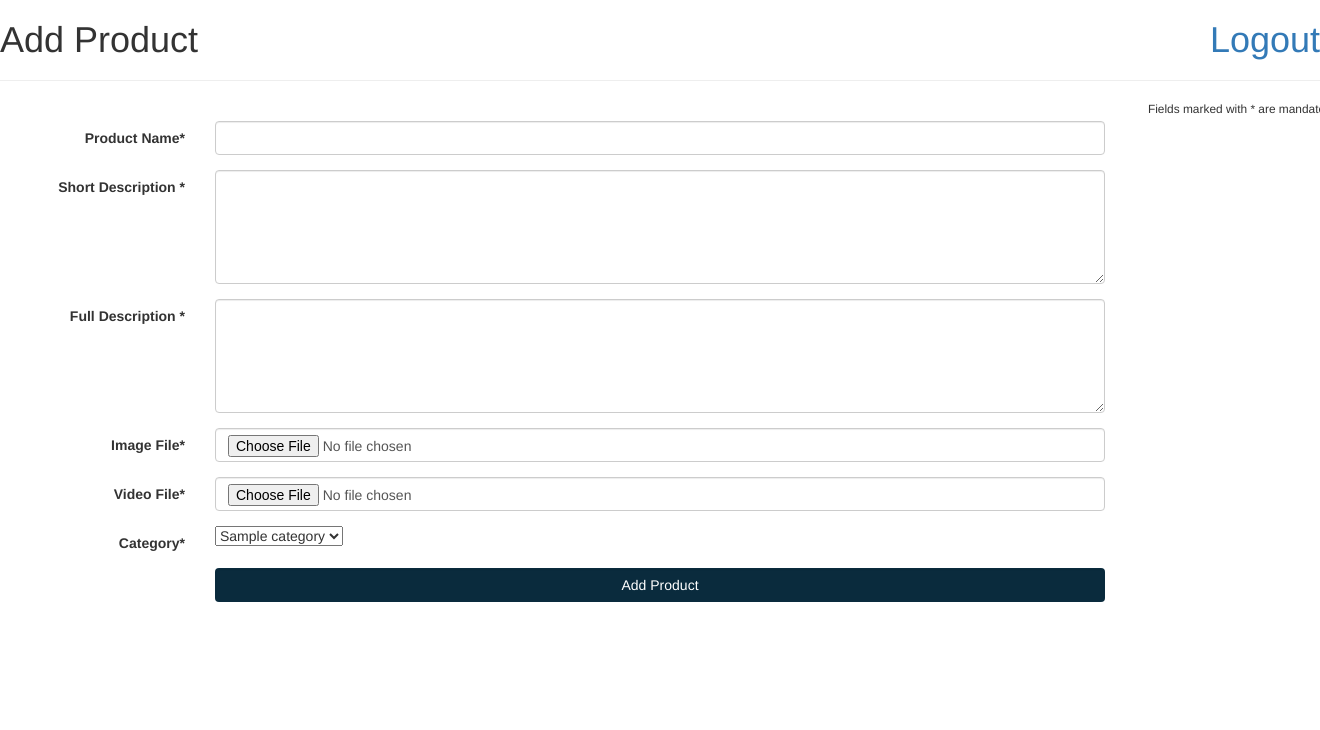
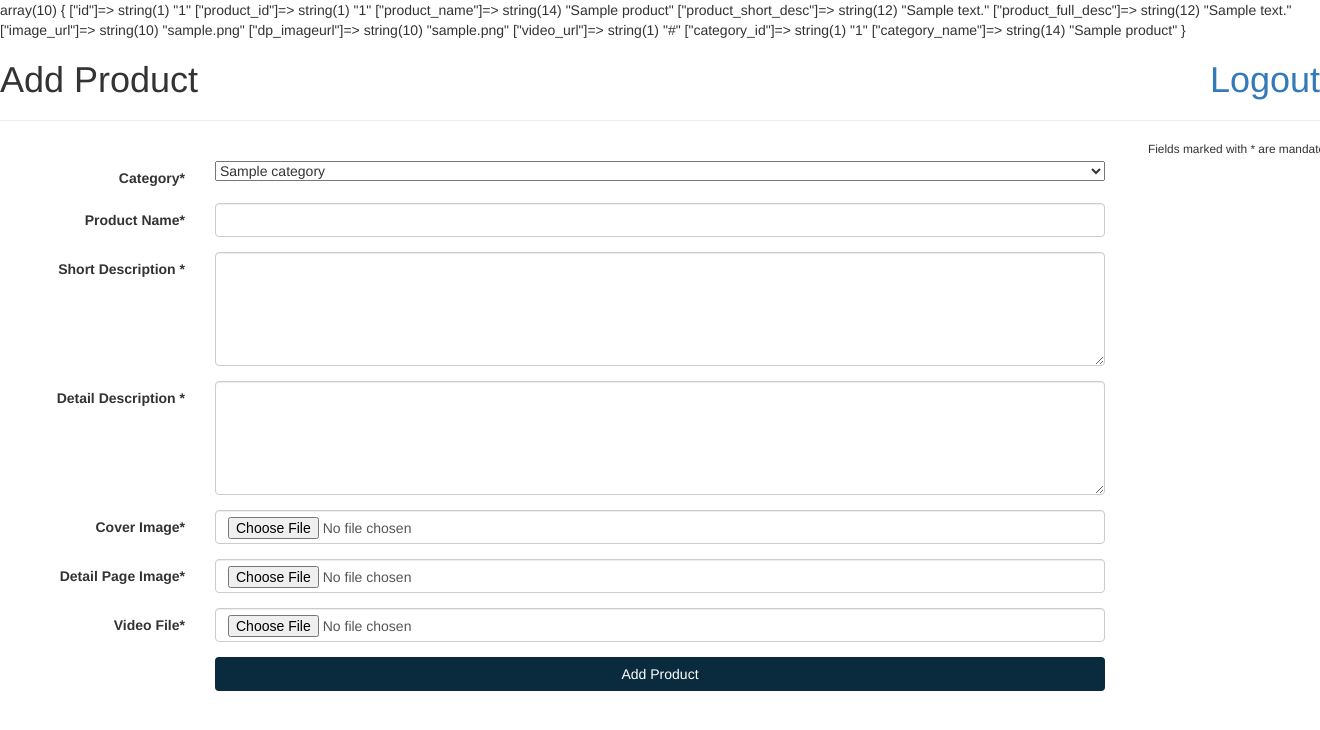
Before and after one commit to elanthirayan/sanaProject, a PHP site: page /add_product.php in a window 1320 px wide; the page is wider, and only the part inside the window is pictured. Shown: the top 730 px of that part. Run offline with PHP 8.4, Linux system fonts and the light colour scheme; the visitor is signed in with stand-in values (Sample User, id 1); tables that the repository leaves empty or names only in its code hold one stand-in row (values such as "Sample post").

Commit message:
add product

```diff
--- a/add_product.php
+++ b/add_product.php
@@ -4,13 +4,23 @@
 	if($_SESSION['userLogin'] != 'LoggedIn'){
 		header('Location: login.php');
 	}
+	 if (!$link = mysqli_connect('localhost:3306', 'root', '','project')) {
+				echo 'Could not connect to mysql';
+			}
+			$sql    = "select * from tbl_product;";
+			$result = mysqli_query($link,$sql);
+			$row=mysqli_fetch_assoc($result);
+			var_dump($row);
+	if(isset($_POST['add_product'])){
+		if ($_SERVER["REQUEST_METHOD"] == "POST") {
+		  $product_name = $_POST["product_name"];
+		  $short_description = $_POST["short_description"];
+		  $category = $_POST["category"];
+		  $full_description = $_POST["full_description"];
+		  $imageUrl = '';
+		  $videoUrl = '';
+		  $dp_imageUrl = '';
 		  if(isset($_FILES['image'])){
-		  $headLine = $description = $imageLink = "";
-
-		if ($_SERVER["REQUEST_METHOD"] == "POST") {
-		  $headLine = $_POST["name_headLine"];
-		  $description = $_POST["description"];
-		}
 			   $errors= array();
 			  $file_name = $_FILES['image']['name'];
 			  $file_size =$_FILES['image']['size'];
@@ -18,39 +28,86 @@
 			  $file_type=$_FILES['image']['type'];
 			  $img_name = explode('.',$_FILES['image']['name']);
 			  $file_ext=strtolower(end($img_name));
-
 			  $expensions= array("jpeg","jpg","png");
 
 			  if(in_array($file_ext,$expensions)=== false){
 				 $errors[]="extension not allowed, please choose a JPEG or PNG file.";
 			  }
 
-      if($file_size > 2097152){
+			  if($file_size > 20097152){
 				 $errors[]='File size must be excately 2 MB';
 			  }
 			  if(empty($errors)==true){
 				 move_uploaded_file($file_tmp,"images/".$file_name);
-			$i=0;
-			if (!$link = mysqli_connect('localhost:3306', 'root', '','product')) {
+				 $imageUrl = $file_name;
+			  }else{
+				  echo "Image Not Uploaded";
+			  }
+		  }
+		  if(isset($_FILES['dp_image'])){
+			   $errors= array();
+			  $file_name = $_FILES['dp_image']['name'];
+			  $file_size =$_FILES['dp_image']['size'];
+			  $file_tmp =$_FILES['dp_image']['tmp_name'];
+			  $file_type=$_FILES['dp_image']['type'];
+			  $img_name = explode('.',$_FILES['dp_image']['name']);
+			  $file_ext=strtolower(end($img_name));
+			  $expensions= array("jpeg","jpg","png");
+
+			  if(in_array($file_ext,$expensions)=== false){
+				 $errors[]="extension not allowed, please choose a JPEG or PNG file.";
+			  }
+
+			  if($file_size > 20097152){
+				 $errors[]='File size must be excately 20 MB';
+			  }
+			  if(empty($errors)==true){
+				 move_uploaded_file($file_tmp,"images/".$file_name);
+				 $dp_imageUrl = $file_name;
+			  }else{
+				  echo "Image Not Uploaded";
+			  }
+		  }
+		  if(isset($_FILES['video'])){
+			   $errors= array();
+			  $file_name = $_FILES['video']['name'];
+			  $file_size =$_FILES['video']['size'];
+			  $file_tmp =$_FILES['video']['tmp_name'];
+			  $file_type=$_FILES['video']['type'];
+			  $img_name = explode('.',$_FILES['video']['name']);
+			  $file_ext=strtolower(end($img_name));
+			  $extensions= array("mp4","mpeg","3gp");
+
+			  if(in_array($file_ext,$extensions)=== false){
+				 $errors[]="extension not allowed, please choose a mp4 or 3gp file.";
+			  }
+
+			  if($file_size > 20097152){
+				 $errors[]='File size must be excately 2 MB';
+			  }
+			  if(empty($errors)==true){
+				 move_uploaded_file($file_tmp,"video/".$file_name);
+				 $videoUrl = $file_name;
+			  }else{
+				  echo "Video Not Uploaded";
+			  }
+		  }
+		  if (!$link = mysqli_connect('localhost:3306', 'root', '','project')) {
 				echo 'Could not connect to mysql';
 			}
-			$imageLink=$file_name;
-			$sql    = "insert into tbl_news(id,headline,description,imagelink,dateTime) values(uuid(),'".$headLine."','".$description."','".$imageLink."',now());";
+			$sql    = "insert into tbl_product(product_id,product_name,product_short_desc,product_full_desc,image_url,dp_imageUrl,video_url,category_id) values(uuid(),'".$product_name."','".$short_description."','".$full_description."','".$imageUrl."','".$dp_imageUrl."','".$videoUrl."','".$category."');";
 			$result = mysqli_query($link,$sql);
 
 			if (!$result) {
 				echo "DB Error, could not query the database\n";
 				echo 'MySQL Error: ' . mysqli_error();
 			}else{
-				$i=1;
-				echo "<script>alert('Published Successfully');</script>";
+				echo "<script>alert('Added Successfully');</script>";
 				header('Refresh: 10; Location: '.$_SERVER['PHP_SELF']);
 			}
-
-      }else{
-         print_r($errors);
 		}
 	}
+
 ?>
 <html>
 <head>
@@ -78,13 +135,34 @@
 							<form class="form-horizontal" action="" enctype="multipart/form-data" role="form"  method="POST">
 								<input type="hidden" value="0" name="submit_type" id="submit_type"/>
 								<small class="pull-right">Fields marked with <span class="form-man">*</span> are mandatory</small><br/>
+								<div class="form-group" id="title_parameters_name">
+									<label for="parameters" class="col-md-2 control-label">
+										Category<span class="form-man">*</span>
+									</label>
+									<div class="col-md-8">
+										<select style="width:100%;" name="category" required>
+										<?php
+
+											if (!$link = mysqli_connect('localhost:3306', 'root', '','project')) {
+												echo 'Could not connect to mysql';
+											}
+											$sql    = "select category_id,category_name from tbl_categories;";
+											$result = mysqli_query($link,$sql);
+											while($row = mysqli_fetch_assoc($result)) {
+												echo "<option value='".$row['category_id']."'>".$row['category_name']."</option>";
+											}
+											mysqli_close();
+										?>
+
+										</select>
+									</div>
+								</div>
 								<div class="form-group" id="title_email_template_name">
 									<label for="email_template" class="col-md-2 control-label">
 										Product Name<span class="form-man">*</span>
 									</label>
 									<div class="col-md-8">
-										<input type="text" class="form-control entity-form" name="name_headLine" required/>
-										<div class="text-danger" id="email_template_name_error"></div>
+										<input type="text" class="form-control entity-form" name="product_name" required/>
 									</div>
 								</div>
 								<div class="form-group" id="title_email_body_name">
@@ -98,7 +176,7 @@
 								</div>
 								<div class="form-group" id="title_email_body_name">
 									<label for="email_body" class="col-md-2 control-label">
-										Full Description <span class="form-man">*</span>
+										Detail Description <span class="form-man">*</span>
 									</label>
 									<div class="col-md-8">
 										<textarea type="text" rows="5" class="form-control entity-form" name="full_description" id="full_description" required></textarea>
@@ -107,10 +185,18 @@
 								</div>
 								<div class="form-group" id="title_parameters_name">
 									<label for="parameters" class="col-md-2 control-label">
-										Image File<span class="form-man">*</span>
+										Cover Image<span class="form-man">*</span>
 									</label>
 									<div class="col-md-8">
 										<input type="file" class="form-control entity-form" name="image" id="image" required/>
+									</div>
+								</div>
+								<div class="form-group" id="title_parameters_name">
+									<label for="parameters" class="col-md-2 control-label">
+										Detail Page Image<span class="form-man">*</span>
+									</label>
+									<div class="col-md-8">
+										<input type="file" class="form-control entity-form" name="dp_image" id="dp_image" required/>
 									</div>
 								</div>
 								<div class="form-group" id="title_parameters_name">
@@ -123,31 +209,10 @@
 								</div>
 								<div class="form-group" id="title_parameters_name">
 									<label for="parameters" class="col-md-2 control-label">
-										Category<span class="form-man">*</span>
-									</label>
-									<div class="col-md-8">
-										<select name="category" required>
-										<?php
-
-											if (!$link = mysqli_connect('localhost:3306', 'root', '','project')) {
-												echo 'Could not connect to mysql';
-											}
-											$sql    = "select category_id,category_name from tbl_categories;";
-											$result = mysqli_query($link,$sql);
-											while($row = mysqli_fetch_assoc($result)) {
-												echo "<option value='".$row['category_id']."'>".$row['category_name']."</option>";
-											}
-										?>
-
-										</select>
-									</div>
-								</div>
-								<div class="form-group" id="title_parameters_name">
-									<label for="parameters" class="col-md-2 control-label">
 
 									</label>
 									<div class="col-md-8">
-										<input type="submit" class="form-control entity-form btn btn-submit" name="submitButton" value="Add Product"/>
+										<input type="submit" class="form-control entity-form btn btn-submit" name="add_product" value="Add Product"/>
 									</div>
 								</div>
 
```
Also changed, not shown: images/The-morning-sun-HD-Desktop-Wallpaper-1440x900.jpg (added), images/downloadPhoneGap.png (added), images/phonegap.png (added), images/scorpio.jpg (added), 2 other files. Lines whose indentation alone changed are shown as unchanged.
